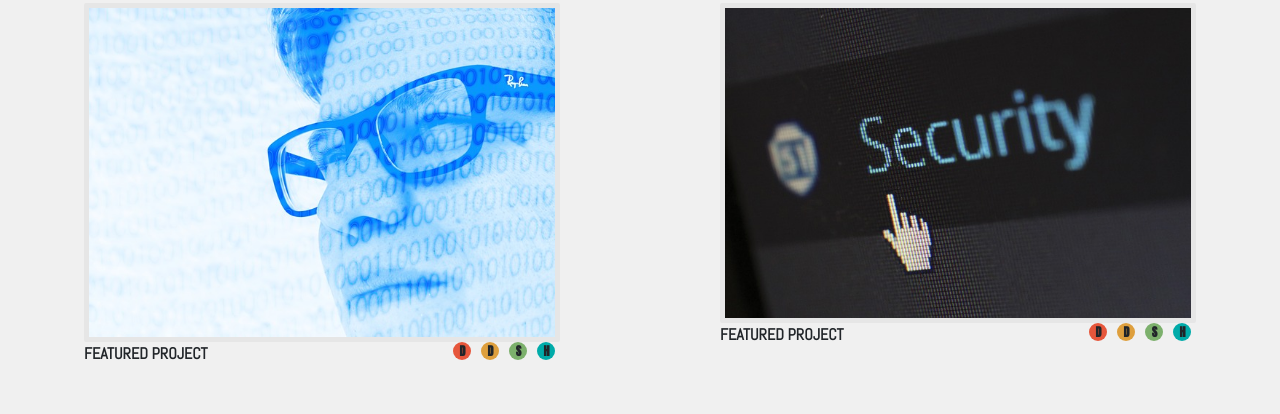
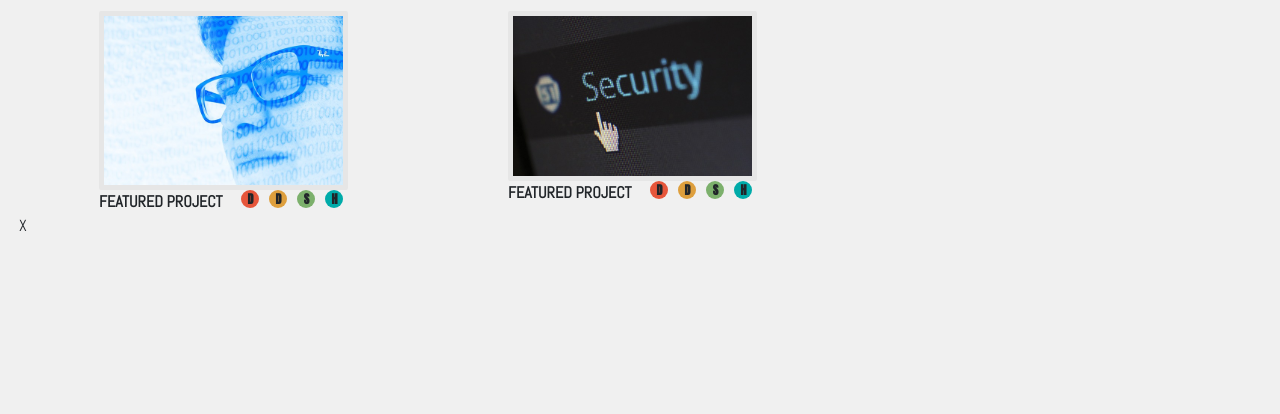
Before and after one commit to Hernandez-Williams/codeup-design-project, a plain HTML site: page index.html in a window 1280 px wide. Shown: the part 756-1170 px from the top of the page. After the commit the page ends 1042 px from the top, so only its background shows below. Drawn offline with nearby package versions, Linux system fonts and the light colour scheme.

Commit message:
hand off

```diff
--- a/css/main.css
+++ b/css/main.css
@@ -107,8 +107,25 @@ h5 {
     border-bottom: 3px #E6E6E6 solid;
   }
   .featured-boxes {
+
+    /*height: 244px;*/
+    /*width: 326px;*/
+    margin-top: 5em;
     flex-basis: 50%;
+    /*justify-content: center;*/
+
+  }
+  .mainFeaturedBox {
+    display: flex;
+    justify-content: center;
+    align-content: space-around;
   }
 
+}
 
+@media (min-width: 720px) {
+
+  .mainFeaturedBox {
+    /*margin: 0;*/
+  }
 }
--- a/index.html
+++ b/index.html
@@ -64,9 +64,7 @@
 
     <!--    Flex box below -->
     <div class="d-none d-sm-block"> <!-- All the regular content below -->
-
-
-      <div class="row mx-auto ">  <!--   Main flexbox div   -->
+      <div class="row mx-auto mainFeaturedBox col-md-8 m-md-0">  <!--   Main flexbox div   -->
         <div class="featured-boxes"> <!-- corner div -->
           <div class="container featured">
             <img src="images/apple-ipad.jpg" alt="apple laptop" class="featured-image container-fluid p-0">
@@ -154,6 +152,14 @@
 
       </div> <!-- End flexbox div -->
 
+      <!--        medium page-->
+      <div class="d-none d-md-block col-3">
+        <div> X
+
+        </div>
+
+      </div>
+
     </div>
   </div>
 </div>
```
